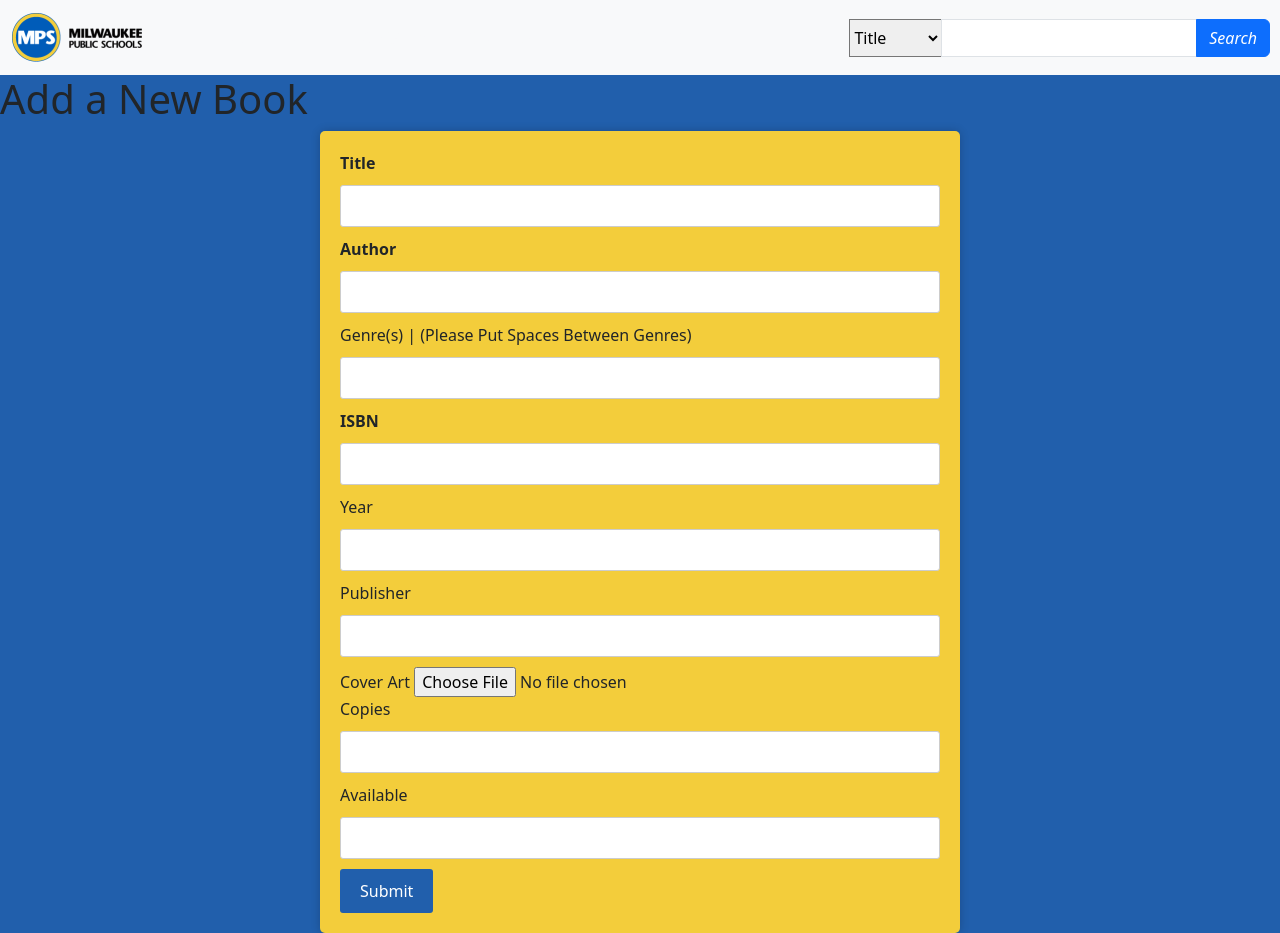
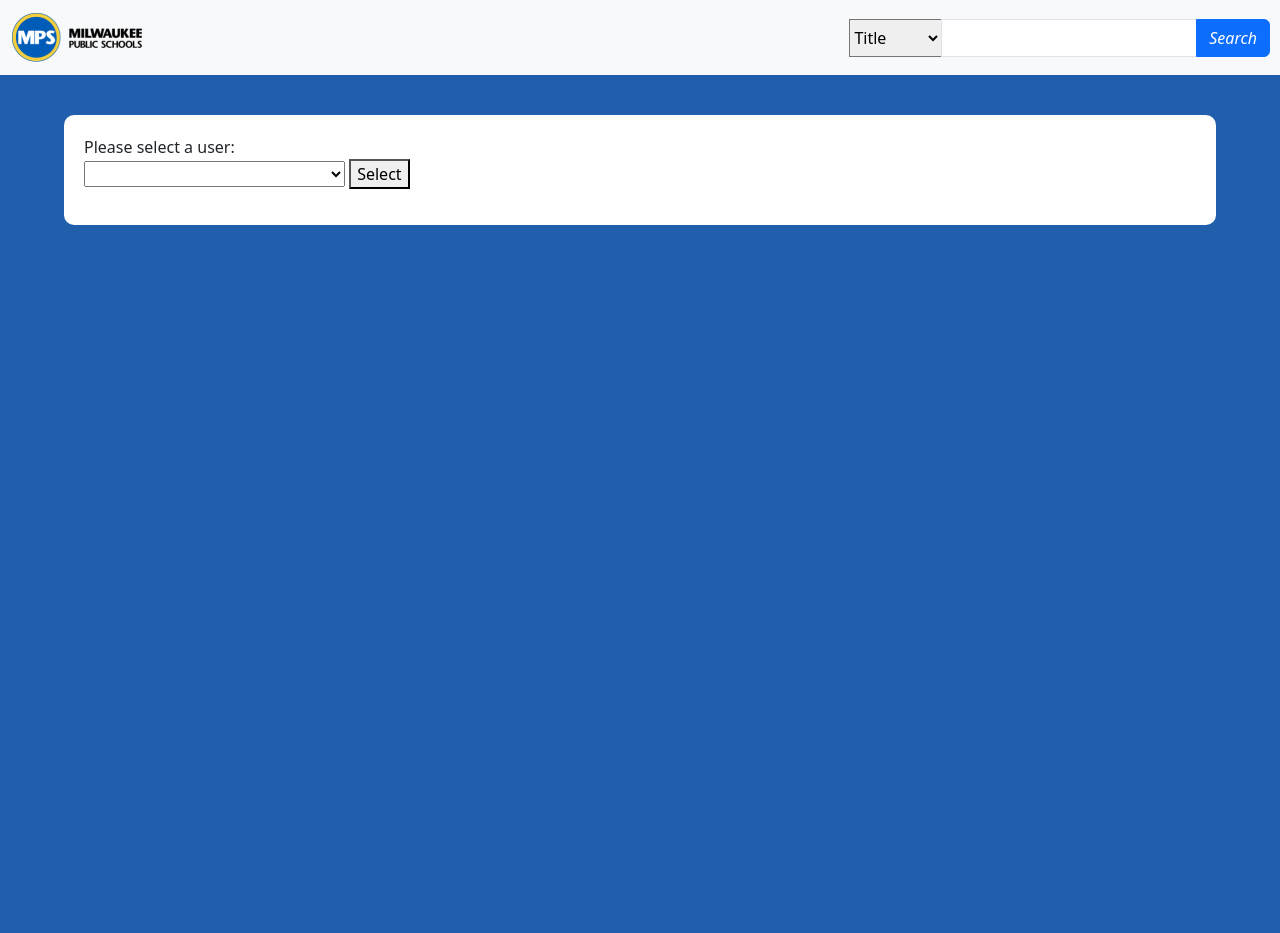
Before and after one commit to TouKoua/RichmondLibraryApp, a Django app: page /checkout/ in a window 1280 px wide. After the commit the page ends 225 px from the top, so only its background shows below. Run offline with Django 5.2, Linux system fonts and the light colour scheme; data comes from the database, SQL or seed files in the repository; some libraries are stand-ins or nearby versions.

Commit message:
Finished

```diff
--- a/Richmond_Library_App/models.py
+++ b/Richmond_Library_App/models.py
@@ -19,9 +19,7 @@ class Book(models.Model):
     copies = models.IntegerField()
     available = models.IntegerField()
     image = models.ImageField(upload_to='static\images', null=True, blank=True)
-
-    reserved = models.BooleanField(default=False)
-    checkedout = models.BooleanField(default=False)
+    status =  models.CharField(max_length=100, blank=True)
 
     # added available
     def __str__(self):
--- a/Richmond_Library_App/templates/checkout.html
+++ b/Richmond_Library_App/templates/checkout.html
@@ -6,37 +6,40 @@
 {% endblock %}
 
 {% block app_block %}
-  <h1>Add a New Book</h1>
-  <form class="add-book-form" action='{% url 'AddBook' %}' method="post" enctype="multipart/form-data">
-    {% csrf_token %}
-    <label for="title">Title</label>
-    <input type="text" name="title" id="title" required>
+  <div class="main-container">
+    Please select a user:
+    <form class='inline' action='{% url 'Checkout' %}' method='POST'>
+      {% csrf_token %}
+      <select name='userselect'>
+        <option value=""></option>
+        {% for user in users%}
+          <option value="{{user.email}}">{{user.email}}</option>
+        {% endfor %}
+      </select>
+      <button type='submit' name='select_user'>Select</button>
+    </form>
+  </div>
 
-    <label for="author">Author</label>
-    <input type="text" name="author" id="author" required>
+  <div class='book-container'>
+    {% for book in user_books %}
+      <div class='book-card'>
+        <img class="book-image" src="\{{book.image}}" alt="{{book.title}}">
 
-    <lable for="genre">Genre(s) | (Please Put Spaces Between Genres)</label>
-    <input type="text" name="genre" id="genre" required>
+        <form action='{% url 'Checkout' %}' method='POST'>
+          {% csrf_token %}
+          <select name='book-status'>
+            {% if book.status == 'reserved' %}
+              <option value='{{book.title}}1'>Reserved</option>
+              <option value='{{book.title}}2'>Check Out</option>
+            {% else %}
+              <option value='{{book.title}}2'>Checked Out</option>
+              <option value='{{book.title}}1'>Reserve</option>
+            {% endif %}
+          </select>
+          <button type='submit' name='save' value='{{user_email}}'>Save</button>
+        </form>
 
-    <label for="isbn">ISBN</label>
-    <input type="text" name="isbn" id="isbn" required>
-
-    <lable for="year">Year</label>
-    <input type="number" name="year" id="year" required>
-
-    <lable for="publisher">Publisher</label>
-    <input type="text" name="publisher" id="publisher" required>
-
-    <lable for="coverart">Cover Art</label>
-    <input type="file" name="image" id="image" required>
-    <br>
-
-    <lable for="copies">Copies</label>
-    <input type="number" name="copies" id="copies" required>
-
-    <lable for="available">Available</label>
-    <input type="number" name="available" id="available" required>
-    <button type="submit">Submit</button>
-  </form>
-  {{ message }}
+      </div>
+    {% endfor %}
+  </div>
 {% endblock %}
--- a/Richmond_Library_App/templates/profile.html
+++ b/Richmond_Library_App/templates/profile.html
@@ -75,11 +75,7 @@
                 var content = "<div style='text-align: center'>" +
                               "{% for book in books %}" +
                               "{{book.title}} | " +
-                              "{% if book.reserved == True %}" +
-                              "Reserved" +
-                              "{% else %}" +
-                              "Checked Out" +
-                              "{% endif %}" +
+                              "{{book.status}}" +
                               "<br>" +
                               "{% endfor %}" +
                               "</div>"
--- a/Richmond_Library_App/views/book.py
+++ b/Richmond_Library_App/views/book.py
@@ -19,8 +19,7 @@ class BookPage(View):
       message = 'book is already reserved'
       return render(request, "book.html", {'book': book, 'message': message})
 
-
-    book.reserved = True
+    book.status = 'reserved'
     current_user.reserved_books.add(book)
     current_user.save()
     user_books = current_user.reserved_books.all()
--- a/Richmond_Library_App/views/checkout.py
+++ b/Richmond_Library_App/views/checkout.py
@@ -1,63 +1,40 @@
 from django.shortcuts import render
 from django.views import View
-from Richmond_Library_App.models import Genre, Book
-
-
+from Richmond_Library_App.models import User, Book
 
 class Checkout(View):
     def get(self,request):
-        return render(request, 'addBook.html', {})
+        context = {'users': get_users()}
+        return render(request, 'checkout.html', context)
 
     def post(self, request):
-        title = request.POST.get("title")
-        author = request.POST.get("author")
-        genre = request.POST.get("genre")
-        isbn = request.POST.get("isbn")
-        year = request.POST.get("year")
-        publisher = request.POST.get("publisher")
-        image = request.FILES['image']
-        copies = request.POST.get("copies")
-        available = request.POST.get("available")
-        message = ""
-        if(not isinstance(title,str) or
-           (not isinstance(author,str)) or
-           (not isinstance(isbn, str)) or
-           (not year.isdigit()) or
-           (not isinstance(publisher,str)) or
-           (not copies.isdigit()) or
-           (not available.isdigit()) ):
-            message = "Invalid input"
-            return render(request, "addBook.html", {"message": message}) # Replace 'name_of_books_list_view' with the actual view name.
-        else:
-            book = Book.objects.create(title=title,
-                                       author=author,
-                                       isbn=isbn,
-                                       year=year,
-                                       publisher=publisher,
-                                       image=image,
-                                       copies=copies,
-                                       available=available)
-            book.save()
+        context = {}
 
-            genre_list = uppercase_genre(genre.split(" "))
-            parse_genre(genre_list, book)
+        if 'select_user' in request.POST:
+            user_request = request.POST.get('userselect')
+            user_request = User.objects.get(email=user_request)
+            reserved_books = user_request.reserved_books.all()
+            context = {'users': get_users(), 'user_books': reserved_books, 'user_email': user_request.email}
+
+        elif 'save' in request.POST:
+            book_request = request.POST.get('book-status')
+            user_request = request.POST.get('save')
+            reserved_books = User.objects.get(email=user_request).reserved_books.all()
+
+            book_option = book_request[len(book_request)-1: len(book_request)]
+            book_request = Book.objects.get(title=book_request[0: len(book_request)-1])
+
+            if book_option == '1':
+                book_request.status = 'reserved'
+                book_request.save()
+            elif book_option == '2':
+                book_request.status = 'checked out'
+                book_request.save()
+            context = {'users': get_users(), 'user_books': reserved_books, 'user_email': user_request}
 
 
-            message = "Successfully added Book!"
-            return render(request, 'addBook.html', {'message': message})
+        return render(request, 'checkout.html', context)
 
-def uppercase_genre(list):
-    for i in range(len(list)):
-        list[i] = list[i][0].upper() + list[i][1:]
-    return list
 
-def parse_genre(list, book):
-    for i in list:
-        try:
-            genre_object = Genre.objects.get(genre_name=i)
-            genre_object.book.add(book)
-            genre_object.save()
-        except:
-            genre_object = Genre.objects.create(genre_name=i)
-            genre_object.book.add(book)
-            genre_object.save()
+def get_users():
+    return User.objects.all()
--- a/static/checkout.css
+++ b/static/checkout.css
@@ -4,43 +4,39 @@ body {
 }
 
 /* Container for the "add book" form */
-.add-book-form {
-    width: 50%;
-    margin: 0 auto;
-    background-color: #f3cd3b; /* Yellow */
+
+.main-container {
+    background-color: white;
+    width: 90%;
+    margin: auto;
+    margin-top: 40px;
+    border-radius: 10px;
     padding: 20px;
-    border-radius: 5px;
-    box-shadow: 0 0 10px rgba(0, 0, 0, 0.2);
 }
 
-    /* Input fields */
-    .add-book-form input[type="text"],
-    .add-book-form input[type="number"] {
-        width: 100%;
-        padding: 8px;
-        margin: 10px 0;
-        border: 1px solid #ccc;
-        border-radius: 3px;
-    }
+.book-container {
+    width: 80%;
+    margin: auto;
+    margin-top: 10px;
+    display: flex;
+    flex-wrap: wrap;
+    gap: 20px;
+}
 
-    /* Submit button */
-    .add-book-form button[type="submit"] {
-        background-color: #215fac; /* Blue */
-        color: #fff;
-        padding: 10px 20px;
-        border: none;
-        cursor: pointer;
-        border-radius: 3px;
-    }
+.book-card {
+    position: relative;
+    width: 200px;
+    height: 300px;
+    border: 1px solid black;
+    text-align: center;
+  }
 
-        /* Hover effect for submit button */
-        .add-book-form button[type="submit"]:hover {
-            background-color: #1b4e8a; /* Darker blue */
-        }
+  .book-image {
+    background-image: url('static\images\harrypotterandthesorcererstonecoverart.jpg');
+    width: 100%;
+    height: 100%;
+    object-fit: cover;
+  }
 
-    /* Optional: Style labels, etc. */
-    .add-book-form label {
-        font-weight: bold;
-    }
 
 /* Optional: Add more styling as needed */
```
Also changed, not shown: Richmond_Library_App/migrations/0011_remove_book_checkedout_remove_book_reserved_and_more.py (added), Richmond_Library_App/migrations/0012_alter_book_status.py (added), db.sqlite3. Lines whose indentation alone changed are shown as unchanged.
